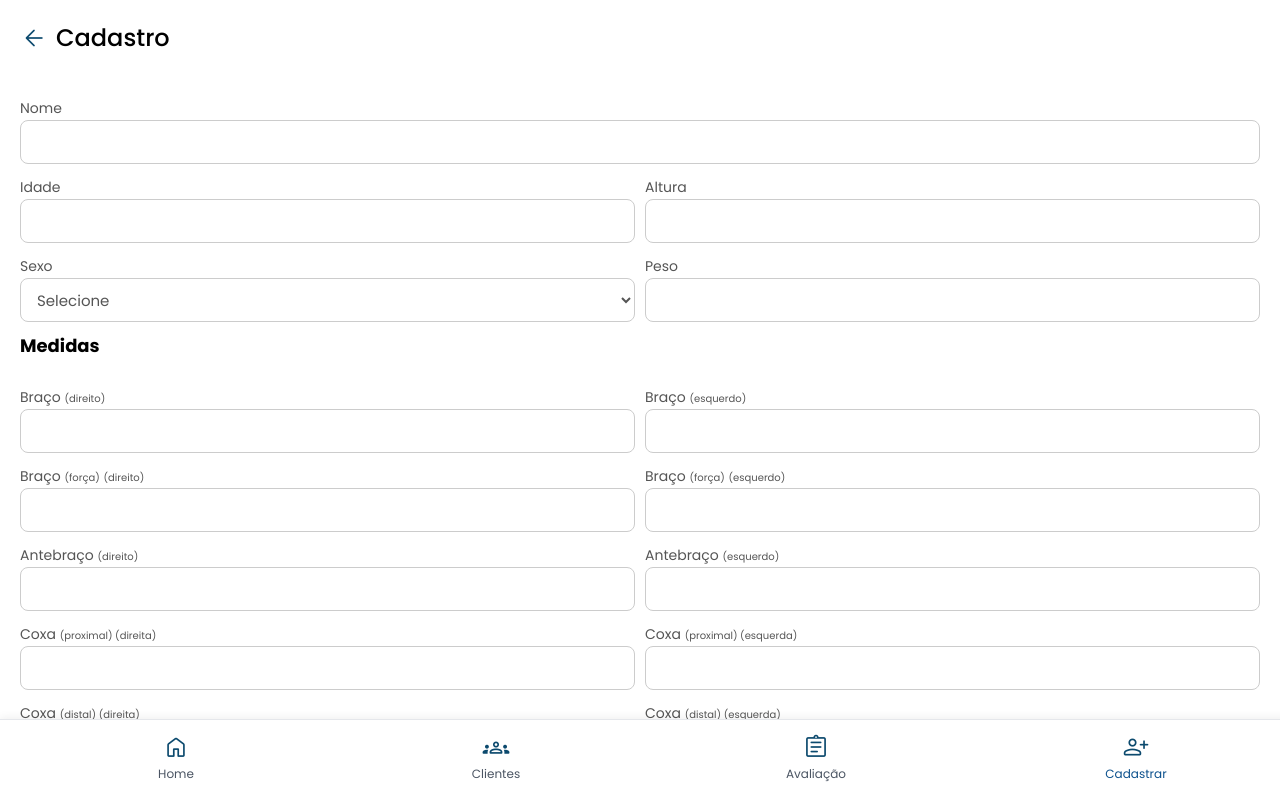
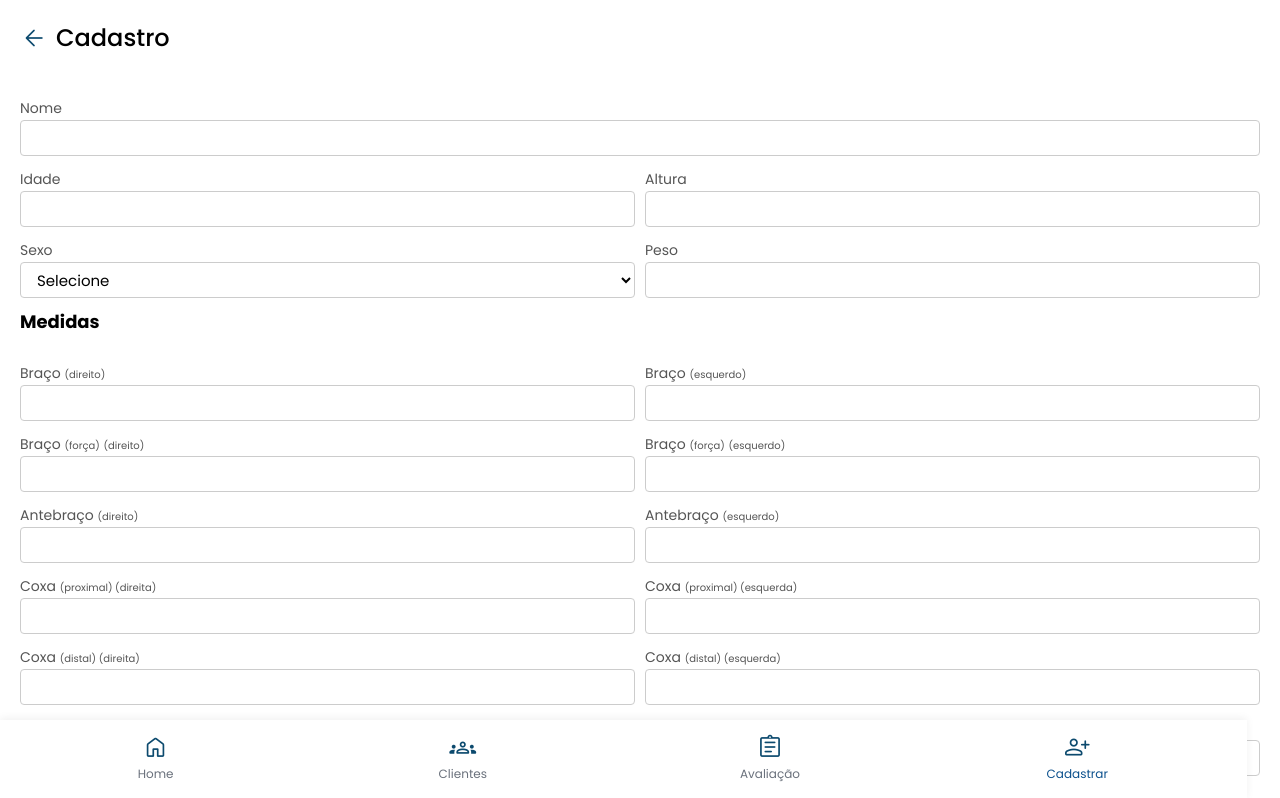
Before and after one commit to Sandra-cmd22/MedFit, a React (Vite) app: page /cadastro in a window 1280 px wide. Shown: the top 798 px of the page. Built offline with nearby package versions, Linux system fonts and the light colour scheme; no server answers; the database is empty.

Commit message:
🎨 Update: Ajustar cores e layout da navegação inferior
- Alterar cor padrão dos ícones para #6a717c
- Manter cor azul #007bff apenas para ícones ativos
- Ajustar largura da navbar para 96%
- Otimizar padding lateral
- Limpar código CSS desnecessário

```diff
--- a/src/components/BottomNav.css
+++ b/src/components/BottomNav.css
@@ -3,14 +3,13 @@
 	bottom: 0;
 	left: 0;
 	right: 0;
-	width: 100%;
+	width: 96%;
 	height: 64px;
 	display: flex;
 	justify-content: space-between;
 	align-items: center;
-	padding: 6px 16px 10px 16px;
+	padding: 6px 16px 10px 2px;
 	background: #fff;
-	border-top: 1px solid #E5E7EB;
 	box-shadow: 0 -2px 8px rgba(0,0,0,0.06);
 	z-index: 1000;
 	overflow: hidden;
@@ -26,7 +25,7 @@
 	border: none;
 	padding: 6px 8px;
 	cursor: pointer;
-	color: #4B5563;
+	color: #6a717c;
 	font-family: 'Poppins', sans-serif;
 	min-width: 0;
 }
@@ -38,6 +37,8 @@
 .nav-icon {
 	font-size: 32px;
 	line-height: 1;
+
+
 }
 
 .nav-label {
--- a/src/config/api.js
+++ b/src/config/api.js
@@ -1,7 +1,8 @@
 // Configuração da API
 // Para desenvolvimento local, use: 'http://192.168.0.9:3000'
 // Para produção, use: 'https://med-fit-tawny.vercel.app'
-const API_BASE_URL = 'http://192.168.0.9:3000';
+   // Em src/config/api.js
+   const API_BASE_URL = 'https://sua-api-vercel.vercel.app';
 
 export const API_ENDPOINTS = {
   clientes: `${API_BASE_URL}/api/clientes`,
--- a/src/screens/Clientes.css
+++ b/src/screens/Clientes.css
@@ -56,6 +56,14 @@
 	font-size: 14px;
 	font-family: 'Poppins', sans-serif;
 }
+.input{
+
+	height: 36px;
+	padding: 0 12px;
+	box-sizing: border-box;
+	border-radius: 4px;
+	color: #000;
+}
 
 /* Tabela */
 .table-scroll {
```
